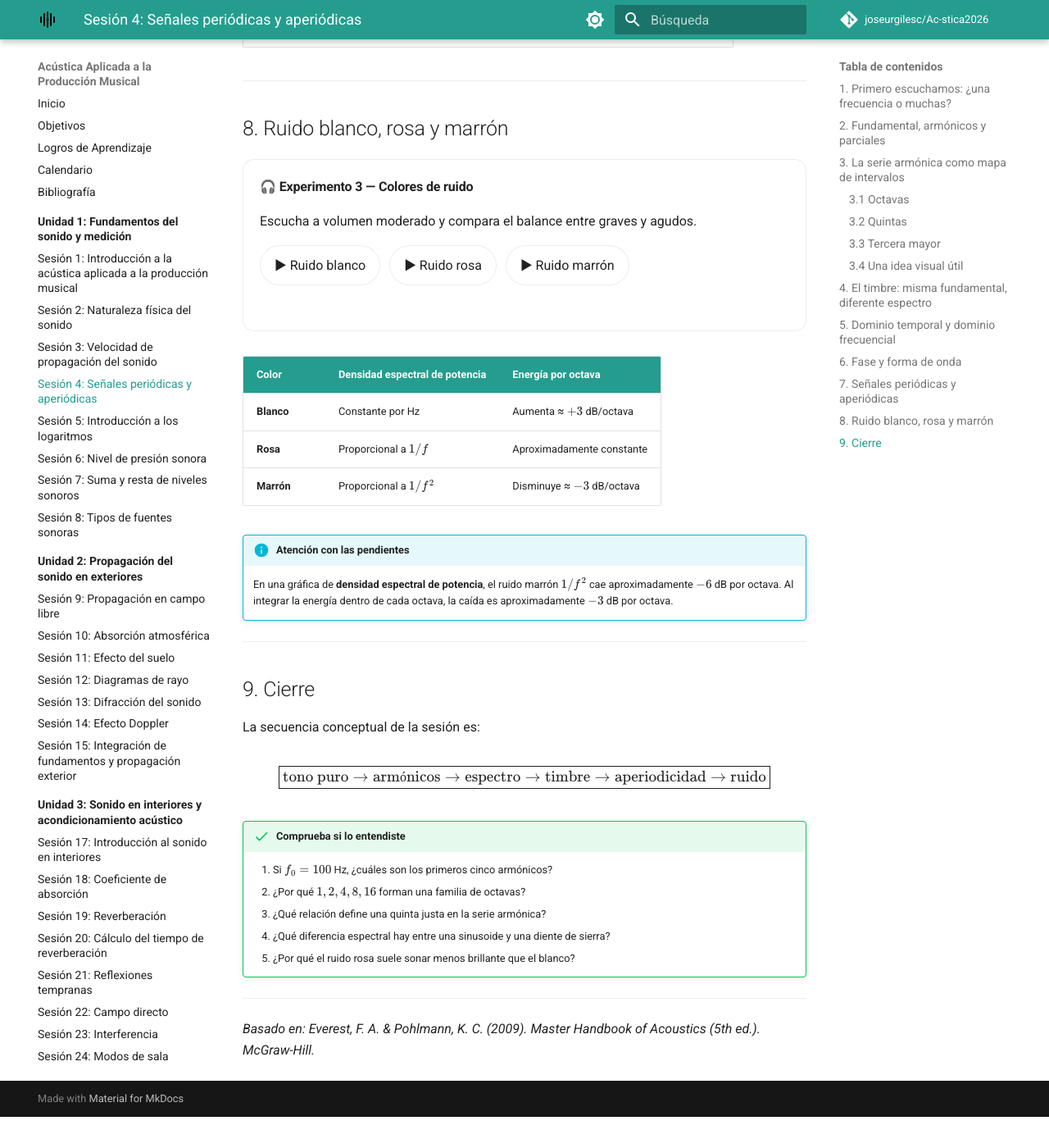
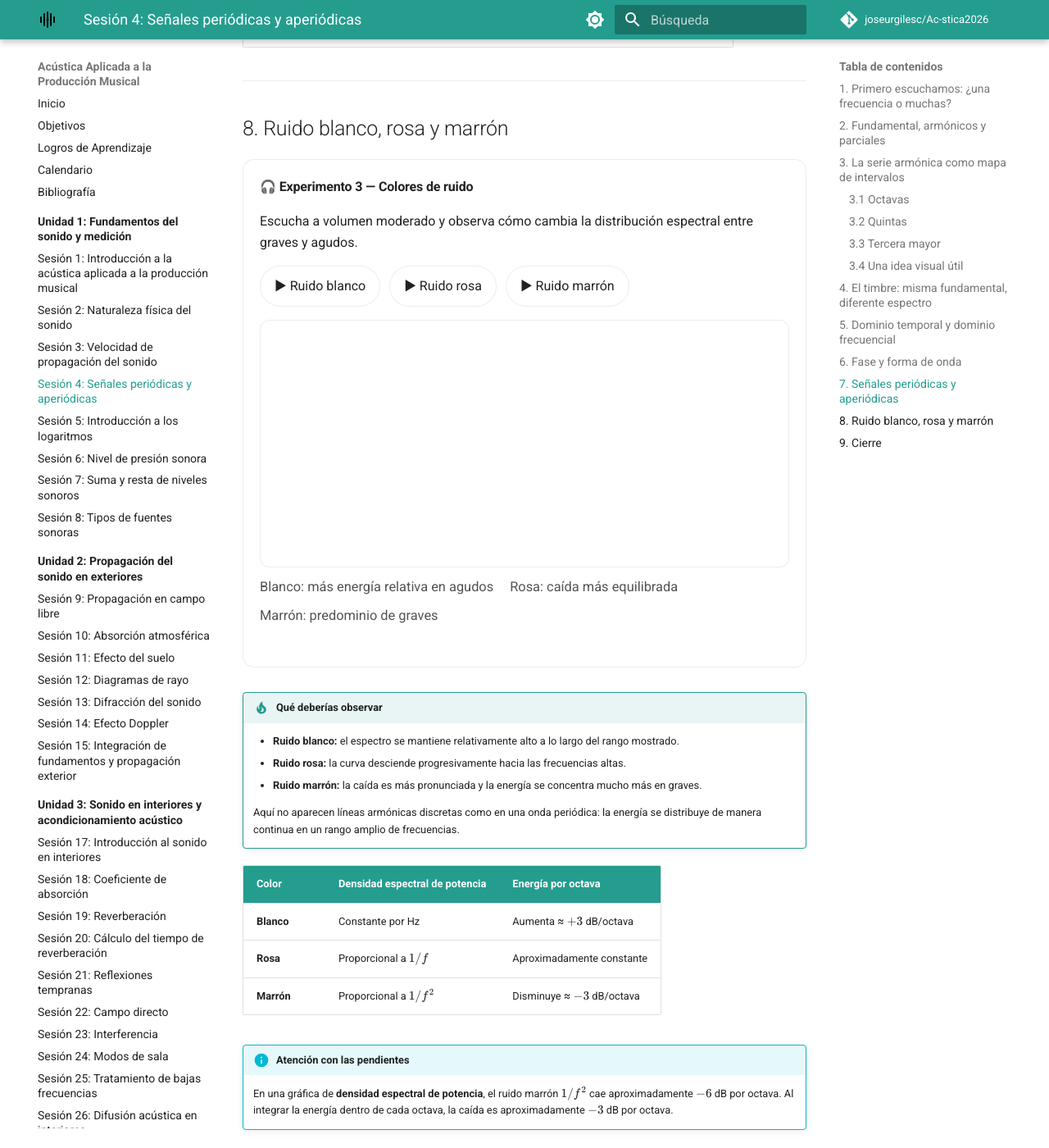
Before and after one commit to joseurgilesc/Ac-stica2026, an MkDocs documentation site: the page built from docs/unidades/U-1-fundamentos-medicion/sesion-04/index.md, in a window 1280 px wide and 1400 px high, scrolled down 10199 px. Shown: the whole window at 82% size. Built offline with MkDocs 1.6.1 and Material for MkDocs 9.7.7, drawn with Linux system fonts in a browser that asks for light colours; comment, search, counter and statistics services are not loaded; before the commit the page ends 11561 px from its top, so only the background shows below that.

Commit message:
Embed real-time spectrum analyser in noise section

```diff
--- a/docs/unidades/U-1-fundamentos-medicion/sesion-04/index.md
+++ b/docs/unidades/U-1-fundamentos-medicion/sesion-04/index.md
@@ -373,16 +373,31 @@
 
 ## 8. Ruido blanco, rosa y marrón
 
-<div class="audio-lab" data-session04-audio>
+<div class="audio-lab spectrum-lab" data-session04-audio>
   <h4>🎧 Experimento 3 — Colores de ruido</h4>
-  <p>Escucha a volumen moderado y compara el balance entre graves y agudos.</p>
+  <p>Escucha a volumen moderado y observa cómo cambia la distribución espectral entre graves y agudos.</p>
   <div class="audio-controls">
     <button type="button" class="audio-btn" data-play-noise="white">▶ Ruido blanco</button>
     <button type="button" class="audio-btn" data-play-noise="pink">▶ Ruido rosa</button>
     <button type="button" class="audio-btn" data-play-noise="brown">▶ Ruido marrón</button>
   </div>
+  <div class="spectrum-wrap">
+    <canvas data-noise-spectrum-canvas aria-label="Analizador espectral de ruido en tiempo real"></canvas>
+  </div>
+  <div class="spectrum-key">
+    <span>Blanco: más energía relativa en agudos</span>
+    <span>Rosa: caída más equilibrada</span>
+    <span>Marrón: predominio de graves</span>
+  </div>
   <p class="audio-status" data-audio-status aria-live="polite"></p>
 </div>
+
+!!! tip "Qué deberías observar"
+    - **Ruido blanco:** el espectro se mantiene relativamente alto a lo largo del rango mostrado.
+    - **Ruido rosa:** la curva desciende progresivamente hacia las frecuencias altas.
+    - **Ruido marrón:** la caída es más pronunciada y la energía se concentra mucho más en graves.
+
+    Aquí no aparecen líneas armónicas discretas como en una onda periódica: la energía se distribuye de manera continua en un rango amplio de frecuencias.
 
 | Color | Densidad espectral de potencia | Energía por octava |
 |---|---|---|
```
